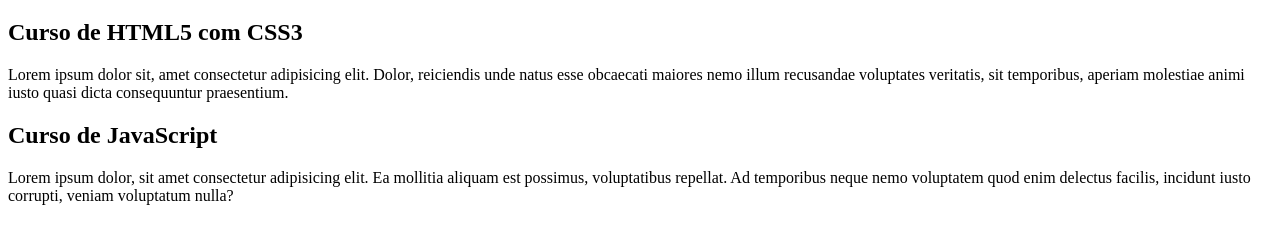
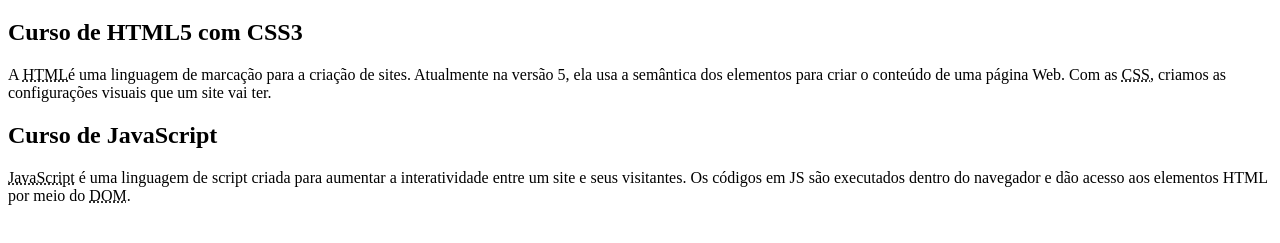
Before and after one commit to leoribasnascimento/projeto-site, a plain HTML site: page index.html in a window 1280 px wide. Shown: the part 61-304 px from the top of the page. Drawn offline with Linux system fonts and the light colour scheme.

Commit message:
Update index.html

```diff
--- a/index.html
+++ b/index.html
@@ -12,11 +12,11 @@
         </header>
         <article>
             <h2>Curso de HTML5 com CSS3</h2>
-            <p>Lorem ipsum dolor sit, amet consectetur adipisicing elit. Dolor, reiciendis unde natus esse obcaecati maiores nemo illum recusandae voluptates veritatis, sit temporibus, aperiam molestiae animi iusto quasi dicta consequuntur praesentium.</p>
+            <p>A <abbr title="HyperText Markup Language">HTML</abbr>é uma linguagem de marcação para a criação de sites. Atualmente na versão 5, ela usa a semântica dos elementos para criar o conteúdo de uma página Web. Com as <abbr title="Cascading Style Sheets">CSS</abbr>, criamos as configurações visuais que um site vai ter.</p>
         </article>
         <article>
             <h2>Curso de JavaScript</h2>
-            <p>Lorem ipsum dolor, sit amet consectetur adipisicing elit. Ea mollitia aliquam est possimus, voluptatibus repellat. Ad temporibus neque nemo voluptatem quod enim delectus facilis, incidunt iusto corrupti, veniam voluptatum nulla?</p>
+            <p><abbr title="JavaScript">JavaScript</abbr> é uma linguagem de script criada para aumentar a interatividade entre um site e seus visitantes. Os códigos em JS são executados dentro do navegador e dão acesso aos elementos HTML por meio do <abbr title="Document Object Model">DOM</abbr>.</p>
         </article>
     </main>
 </body>
```
